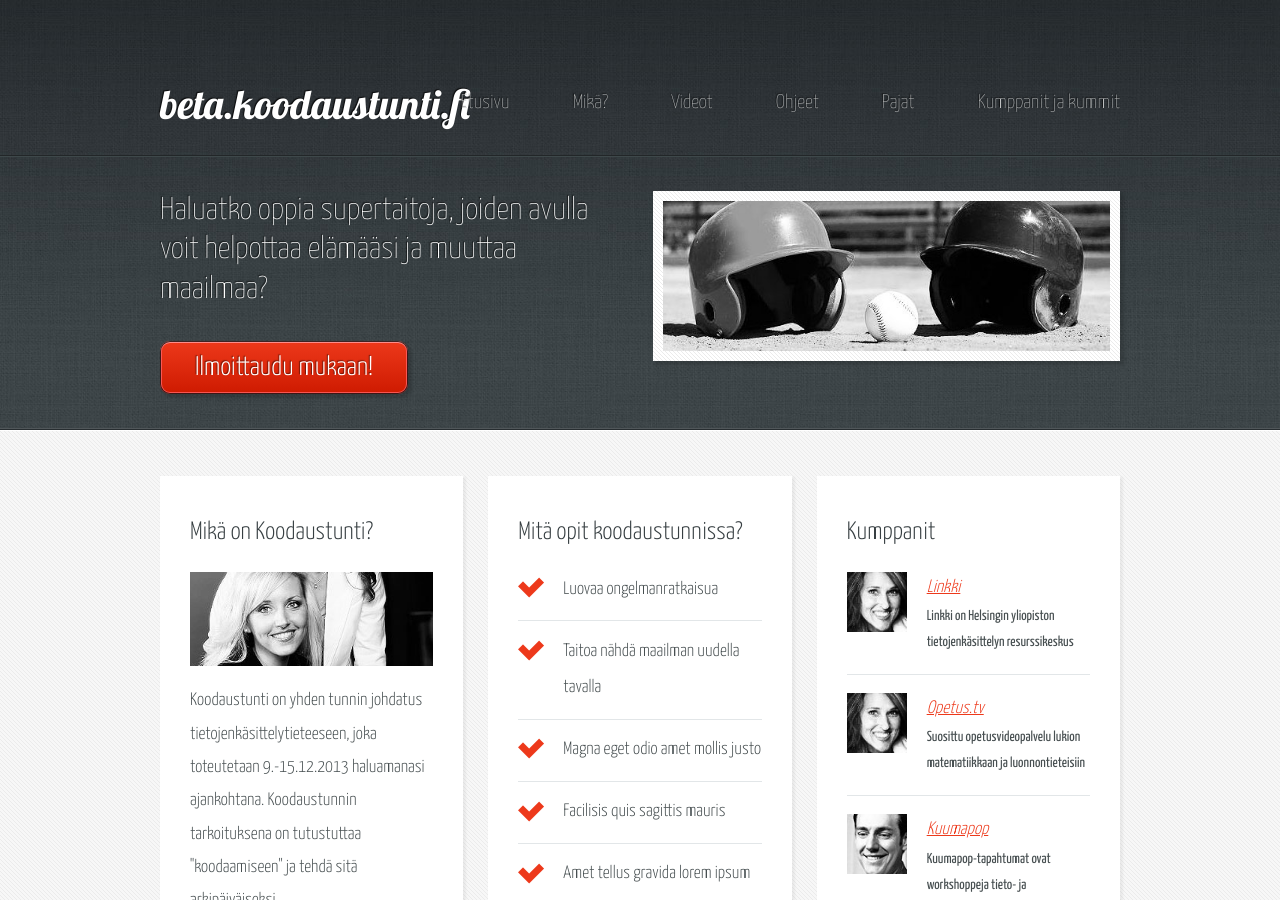
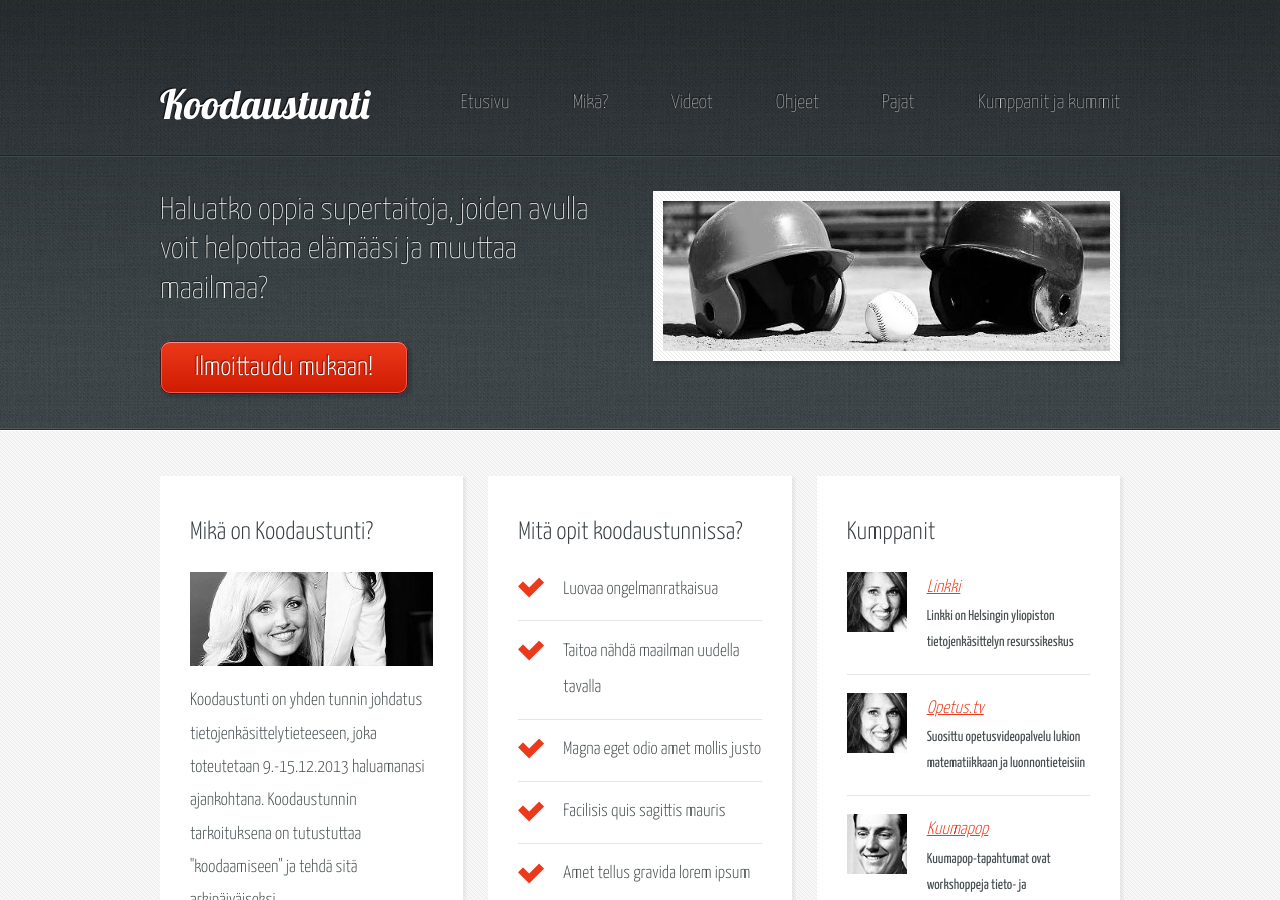
Before and after one commit to jannecederberg/koodaustunti.fi, a Jekyll site: the page built from index.html, in a window 1280 px wide and 900 px high. Built offline with Jekyll 4.4.1, drawn with Linux system fonts in a browser that asks for light colours; Markdown is read by kramdown in place of the engine named in the settings.

Commit message:
Sittenkin otsikkona vain 'Koodaustunti'

```diff
--- a/_config.yml
+++ b/_config.yml
@@ -1,3 +1,3 @@
-name: beta.koodaustunti.fi
+name: Koodaustunti
 markdown: redcarpet
 pygments: true
```
